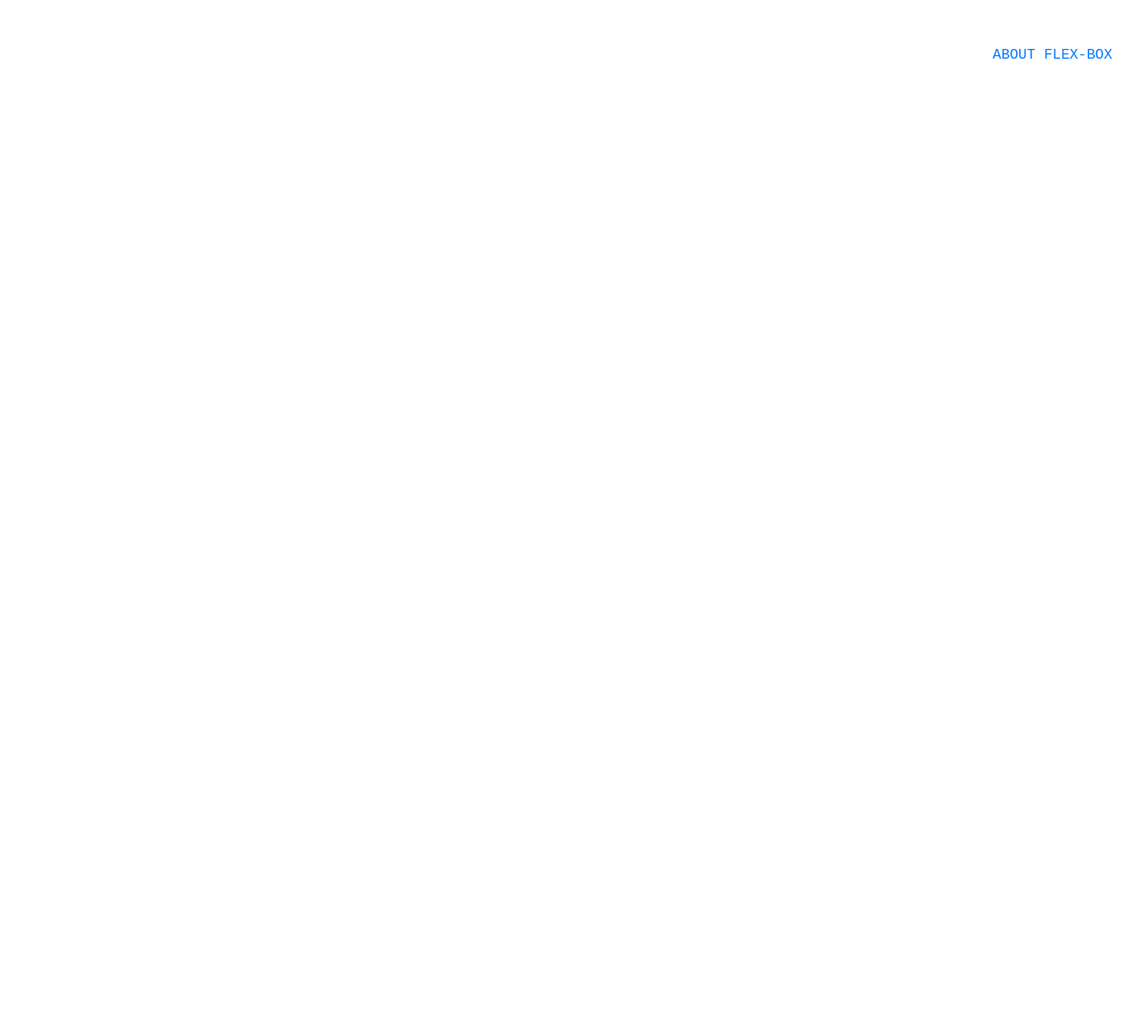
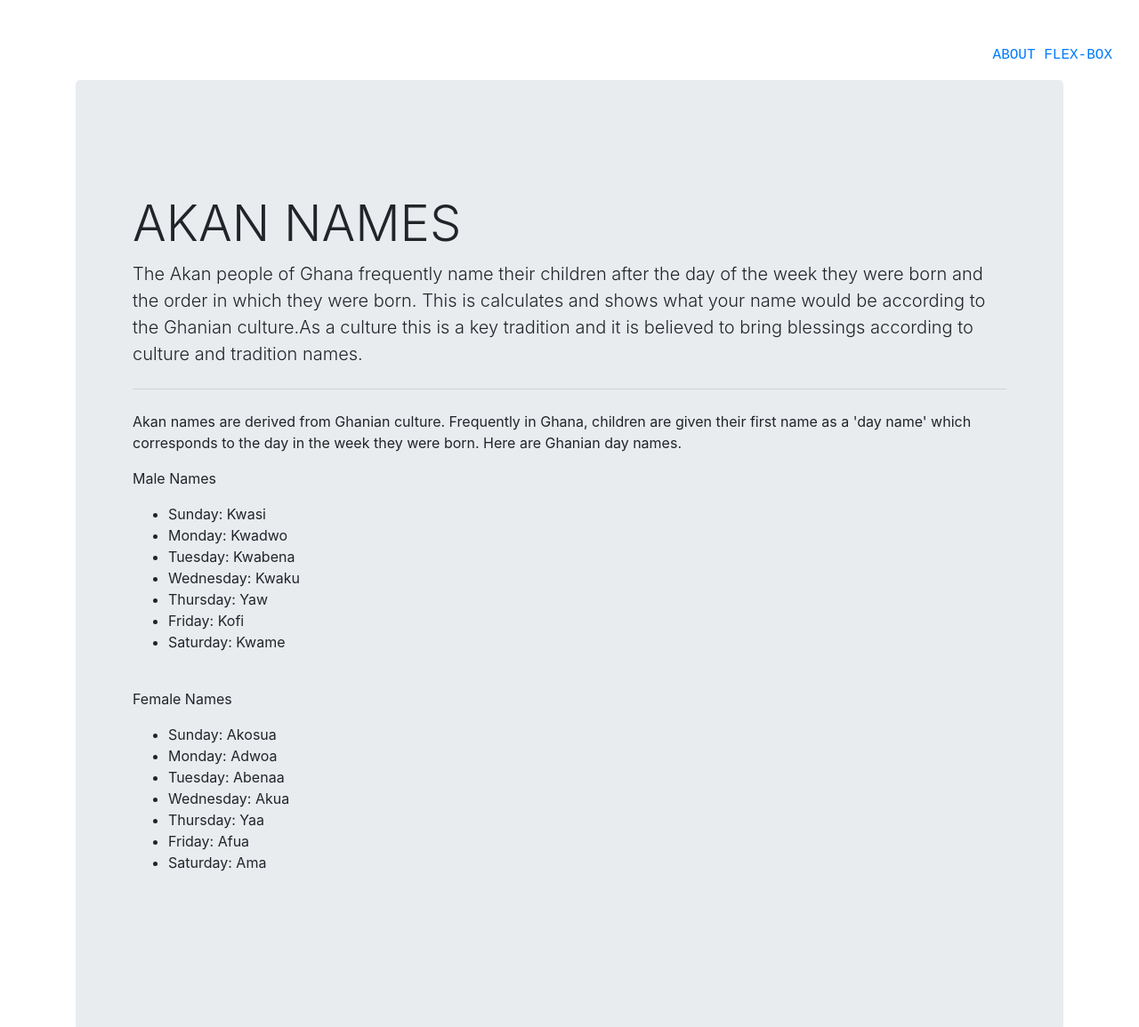
Before and after one commit to JOSEPHTEMBU/AKAN-NAMES, a plain HTML site: page index.html in a window 1280 px wide. Shown: the top 1155 px of the page at 89% size. Before the commit the page ends 800 px from the top, so only its background shows below. Drawn offline with Linux system fonts and the light colour scheme.

Commit message:
add description in index.html

```diff
--- a/index.html
+++ b/index.html
@@ -17,6 +17,40 @@
             <li><a href="about.html">FLEX-BOX</a></li>
         </ul>
     </nav>
+    <div class="top">
+        <div class="container">
+          <div class="jumbotron">
+            <div class="jumbotron">
+              <h1 class="display-4">AKAN NAMES</h1>
+              <p class="lead"> The Akan people of Ghana frequently name their children after the day of the week they were born and the order in which they were born.  This is  calculates and shows what your  name would be according to the
+                Ghanian culture.As a culture this is a key tradition and it is believed to bring blessings according to
+                culture and tradition names.</p>
+              <hr class="my-4">
+              <p>Akan names are derived from Ghanian culture. Frequently in Ghana, children are given their first name as a 'day name' which corresponds to the day in the week they were born. Here are Ghanian day names.</p>
+              <p>Male Names</p>
+                 <ul>
+                     <li>Sunday: Kwasi</li>
+                     <li>Monday: Kwadwo</li>
+                     <li>Tuesday: Kwabena</li>
+                     <li>Wednesday: Kwaku</li>
+                     <li>Thursday:  Yaw</li>
+                     <li>Friday: Kofi</li>
+                     <li>Saturday: Kwame</li>
+                 </ul>
+                 <br>
+                 <p>Female Names</p>
+                 <ul>
+                     <li>Sunday: Akosua</li>
+                     <li>Monday: Adwoa</li>
+                     <li>Tuesday: Abenaa</li>
+                     <li>Wednesday: Akua</li>
+                     <li>Thursday:  Yaa</li>
+                     <li>Friday: Afua</li>
+                     <li>Saturday: Ama</li>
+                 </ul>
+            </div>
+          </div>
+        </div>
+      </div>
 </body>
-
 </html>
```
